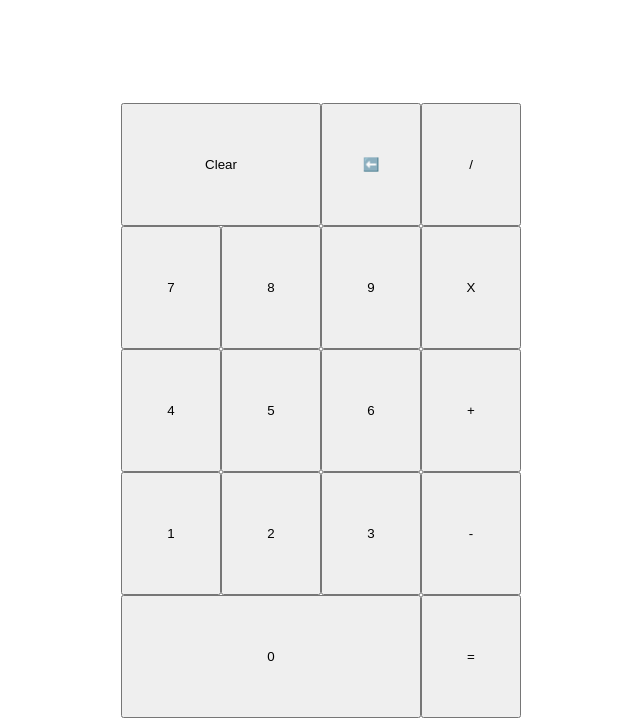
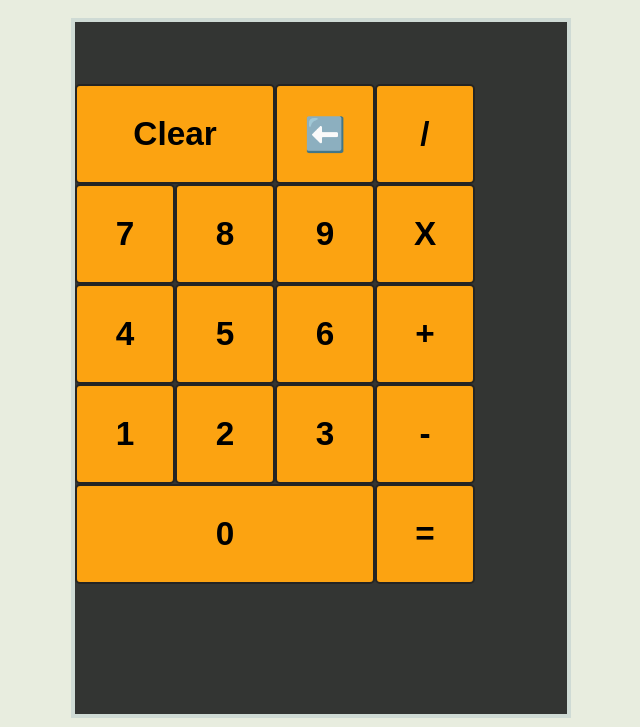
Before and after one commit to dario-cruz/js-calc, a plain HTML site: page index.html in a window 1280 px wide. Shown: the part 73-800 px from the top of the page, without its empty margins (319-959 px from the left). Drawn offline with Linux system fonts and the light colour scheme.

Commit message:
Add more css styling and positoning

```diff
--- a/styles.css
+++ b/styles.css
@@ -9,7 +9,8 @@ body {
     --main-gui: #333533;
     --secondary-gui: #242423;
     --button-highlight: #FCA311;
-    --dark-tone: #242423;
+    --gui-highlight: #CFDBD5;
+    background-color: var(--background-color);
 }
 .titlebox {
     width: 400px;
@@ -27,22 +28,37 @@ body {
     display: grid;
     margin-left: auto;
     margin-right: auto;
-    width: 400px;
+    width: 500px;
     height: 700px;
     grid-template-columns: 1;
     grid-template-rows: 8;
+    background-color: var(--main-gui);
+    font-family: 'Segoe UI', Tahoma, Geneva, Verdana, sans-serif;
+    font-size: large;
+    font-weight: bolder;
+    border: solid var(--gui-highlight) 4px;
+}
+
+.calcbox button {
+    background-color: var(--button-highlight);
+    border-radius: 5px;
+    border: solid var(--secondary-gui) 2px;
+    font-weight: bolder;
+    font-size: 25pt;
 }
 
 .compuview {
     grid-row: 1 / 2;
     text-align: end;
+    color: var(--gui-highlight);
+    height: 40px;
 }
 
 .buttonbox {
     grid-row: 2 / 8;
     display: grid;
-    grid-template-columns: repeat(4, 1fr);
-    grid-template-rows: repeat(5, 1fr);
+    grid-template-columns: repeat(4, 100px);
+    grid-template-rows: repeat(5, 100px);
 }
 /* Calc button positioning */
 
```
